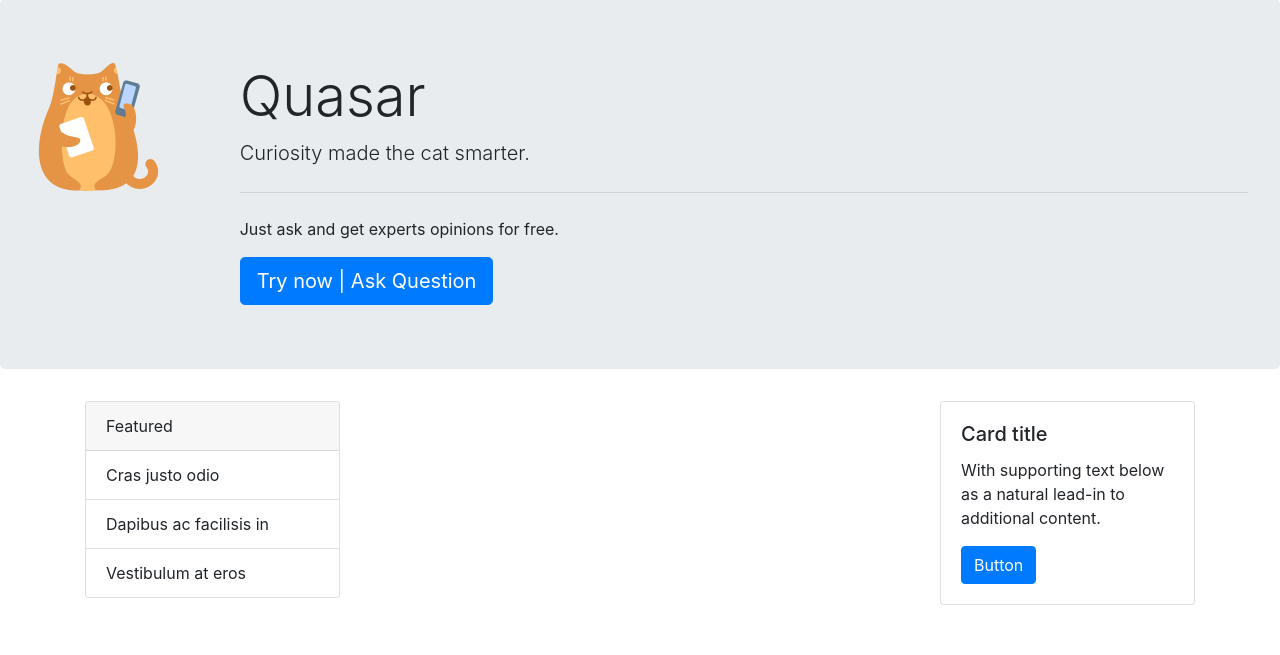
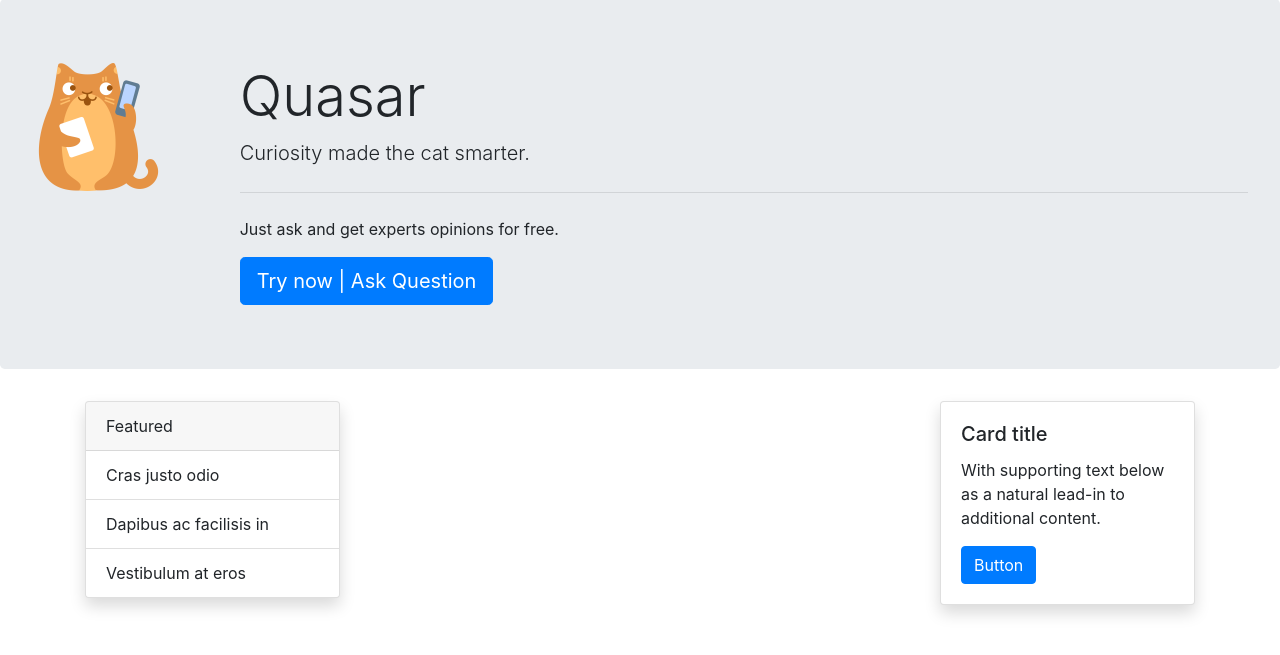
Before and after one commit to mohit4/Quasar, a Django app: page /home/ in a window 1280 px wide. Shown: the part 57-712 px from the top of the page. Run offline with Django 3.2, Linux system fonts and the light colour scheme; data that the repository does not hold is empty; some libraries are stand-ins or nearby versions.

Commit message:
Added modifications to homepage

```diff
--- a/templates/ques_app/home.html
+++ b/templates/ques_app/home.html
@@ -22,7 +22,7 @@
 <div class="container">
     <div class="row">
         <div class="col-md-3 d-none d-md-block">
-            <div class="card">
+            <div class="card shadow rounded">
                 <div class="card-header">
                     Featured
                 </div>
@@ -35,20 +35,17 @@
         </div>
         <div class="col-md-6">
             {% for question in questions %}
-                <div class="card mb-2">
+                <div class="card shadow rounded mb-2">
                     <div class="card-body">
                         <h4 class="card-title">{{ question.text }}</h4>
-                        <p class="card-text">{{ question.author }}</p>
+                        <h6 class="card-subtitle mb-2 text-muted"><i class="fas fa-user-circle"></i> {{ question.author }} on {{ question.date_created }}</h6>
                         <a href="{% url 'ques_app:ques_details' pk=question.pk %}" class="card-link">{{ question.answer_set.count }} answer(s)</a>
-                    </div>
-                    <div class="card-footer text-muted">
-                        {{ question.date_created }}
                     </div>
                 </div>
             {% endfor %}
         </div>
         <div class="col-md-3 d-none d-md-block">
-            <div class="card">
+            <div class="card shadow rounded">
                 <div class="card-body">
                     <h5 class="card-title">Card title</h5>
                     <p class="card-text">With supporting text below as a natural lead-in to additional content.</p>
```
